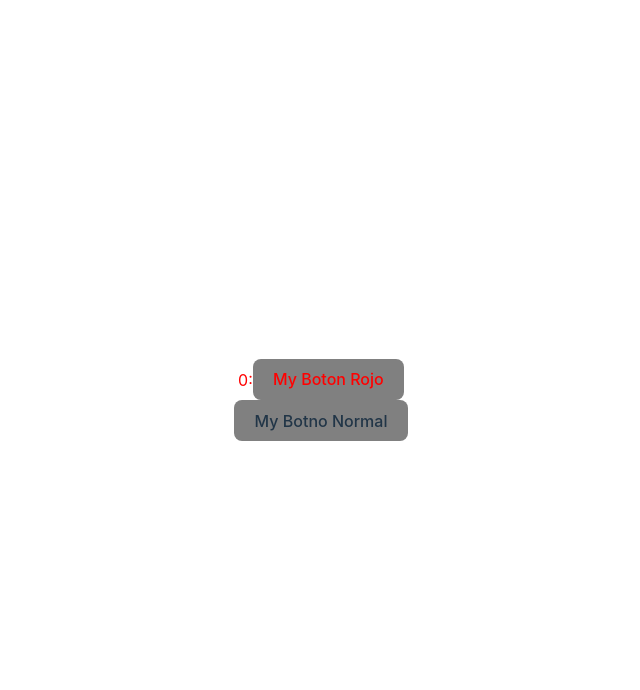
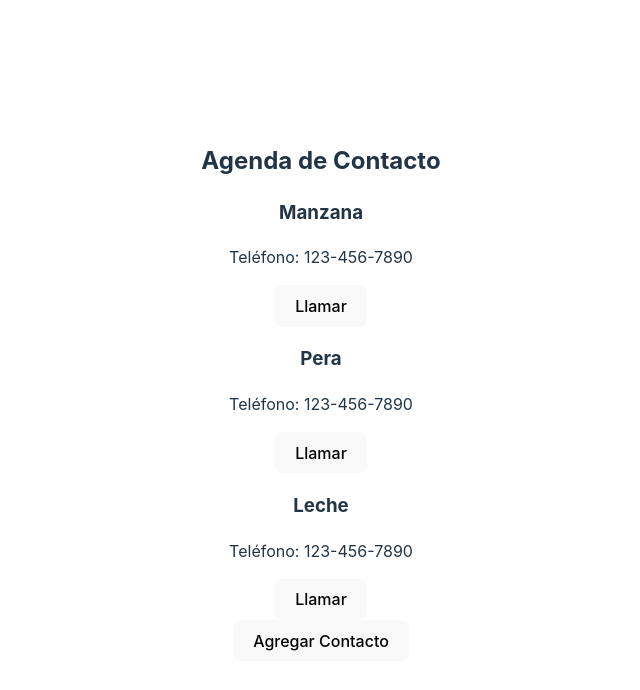
Before and after one commit to Saulrega/reactFundamentals, a React (Vite) app: page / in a window 1280 px wide. Shown: the top 690 px of the page, without its empty margins (319-959 px from the left). Built offline with nearby package versions, Linux system fonts and the light colour scheme.

Commit message:
feat useRef useMemo useCallBack

```diff
--- a/src/App.tsx
+++ b/src/App.tsx
@@ -1,22 +1,15 @@
 import './App.css'
-import { Button } from './components'
-import { ColorRed } from './components/Button/Button';
-import { GlobalProvider } from './context/global.provider';
+import { PhoneBook } from './components'
 
 function App() {
-  const handleClick = () => {
-    console.log("Clic!!!!!!")
-  }
-
-  const dimeHola = () => {
-    alert("Hola!!!!")
-  }
 
   return(
-    <GlobalProvider>
-      <ColorRed><Button parentMethod={dimeHola}>My Boton Rojo </Button></ColorRed>
-      <Button parentMethod={handleClick}>My Botno Normal</Button>
-    </GlobalProvider>
+    <>
+      {/* <BookReader/> */}
+      {/* <FocusInput/> */}
+      {/* <ShoppingCart/> */}
+      <PhoneBook/>
+    </>
   )
 }
 
--- /dev/null
+++ b/src/components/UseMemo/ShoppingCart.tsx
@@ -0,0 +1,67 @@
+import { useMemo, useState } from "react";
+
+ interface Items{
+    id: number;
+    name: string;
+    price: number
+ }
+
+export const ShoppingCart = () => {
+    const [items, setItems] = useState<Items[]>([
+        {
+            id: 1, name: "Manzana", price: 1.5
+        },
+        {
+            id: 2, name: "Pera", price: 2.7
+        },
+        {
+            id: 3, name: "Leche", price: 1.0
+        }
+    ]);
+
+    const [discout, setDiscout] = useState<number>(0)
+
+    const totalCost =useMemo(() =>
+        items.reduce((total, item) => total + item.price, 0),
+        [items]
+    )
+
+    const finalCost = useMemo(() => totalCost - discout ,[totalCost, discout]);
+
+    const addItem = () => {
+        const newItem = {
+            id: items.length + 1,
+            name: `Producto ${items.length + 1}`,
+            price: Math.random() * 5
+        }
+
+        setItems([...items, newItem])
+    }
+
+    return(
+        <div>
+            <h2>Lista de compras</h2>
+
+            <ul>
+                {
+                    items.map(item =>(
+                        <li key={item.id}>
+                            {item.name}: ${item.price.toFixed(2)}
+                        </li>
+                    ))
+                }
+            </ul>
+
+            <p>Costo Total: ${totalCost.toFixed(2)}</p>
+
+            <p>
+                Descuento: $
+                <input type="number" value={discout} onChange={e => setDiscout(parseFloat(e.target.value) || 0)} />
+            </p>
+
+            <p>Costo Final: ${finalCost.toFixed(2)}</p>
+
+            <button onClick={addItem}>Agregar Producto</button>
+        </div>
+    )
+}
--- /dev/null
+++ b/src/components/UseRef/BookReader.tsx
@@ -0,0 +1,46 @@
+import { useRef, useState } from "react"
+
+
+export const BookReader = () => {
+    const currentPageRef = useRef<number>(1);
+    const [ currentPage, setCurrentPage] = useState(1);
+
+    const nextPage = () => {
+        currentPageRef.current += 1;
+        setCurrentPage(currentPageRef.current)
+        console.log(`Avanzaste a la página ${currentPageRef.current}`)
+    }
+
+    const previousPage = () => {
+        if (currentPageRef.current === 1) {
+         console.log(`No se puede retroceder a la página poruqe ya te encuentras en ${currentPageRef.current}`)
+         return;
+        }
+
+        currentPageRef.current -= 1;
+        setCurrentPage(currentPageRef.current)
+        console.log(`Avanzaste a la página ${currentPageRef.current}`)
+    }
+
+    const goToPage = (page: number) => {
+        if (page < 1) {
+            console.log(`No se puede saltar a un valor imposible`)
+            return;
+           }
+
+        currentPageRef.current = page;
+        setCurrentPage(currentPageRef.current)
+        console.log(`Avanzaste a la página ${currentPageRef.current}`)
+    }
+
+    return (
+        <div>
+            <h2>Lectura de libro</h2>
+            <p>Página actual: {currentPageRef.current}</p>
+            <p>Página actual [STATE]: {currentPage}</p>
+            <button onClick={previousPage}>Página anterior</button>
+            <button onClick={nextPage}>Página siguiente</button>
+            <button onClick={() => {goToPage(50)}}>Ir a la pagina 50</button>
+        </div>
+    )
+}
--- /dev/null
+++ b/src/components/UseRef/FocusInput.tsx
@@ -0,0 +1,22 @@
+import { useRef } from "react"
+
+
+export const FocusInput = () => {
+    const inputRef = useRef<HTMLInputElement>(null)
+
+    const handleButtonClick = () => {
+        if(!inputRef.current){
+            console.log('No existe la referencia al elemento')
+            return
+        }
+
+        inputRef.current.focus();
+    }
+
+    return(
+        <div>
+            <input ref={inputRef} type="text" placeholder="Escribe algo aquí" />
+            <button onClick={handleButtonClick}>Enfocar en el input</button>
+        </div>
+    )
+}
--- /dev/null
+++ b/src/components/UseRef/index.ts
@@ -0,0 +1,2 @@
+export * from './BookReader';
+export * from './FocusInput';
--- a/src/components/index.ts
+++ b/src/components/index.ts
@@ -1 +1,4 @@
-export * from "./Button/Button"
+export * from './Button/Button';
+export * from './UseMemo/ShoppingCart';
+export * from './UseRef/';
+export * from './useCallBack/PhoneBook';
--- /dev/null
+++ b/src/components/useCallBack/PhoneBook.tsx
@@ -0,0 +1,74 @@
+import { memo, useCallback, useState } from "react";
+
+interface Contact {
+  id: number;
+  name: string;
+  phone: string;
+}
+
+interface ContactProps {
+  contact: Contact;
+  onCall: (phone: string) => void;
+}
+
+// EL uso de memo es opcional
+
+const ContactCard = memo(({ contact, onCall }: ContactProps) => {
+  console.log(`Renderizando contacto ${contact.name}`);
+
+  return (
+    <div>
+      <h3>{contact.name}</h3>
+      <p>Teléfono: {contact.phone}</p>
+      <button onClick={() => onCall(contact.name)}>Llamar</button>
+    </div>
+  );
+});
+
+export const PhoneBook = () => {
+  const [contacts, setContacts] = useState<Contact[]>([
+    {
+      id: 1,
+      name: "Manzana",
+      phone: "123-456-7890",
+    },
+    {
+      id: 2,
+      name: "Pera",
+      phone: "123-456-7890",
+    },
+    {
+      id: 3,
+      name: "Leche",
+      phone: "123-456-7890",
+    },
+  ]);
+
+  const [log, setLog] = useState<string>("");
+
+  const makeCall = useCallback(
+    (name: string) => setLog(`Llamando al ${name}`),
+    []
+  );
+
+  const addContact = () => {
+    const newContact = {
+      id: contacts.length + 1,
+      name: `Contacto ${contacts.length + 1}`,
+      phone: `${Math.floor(10000000000 + Math.random() * 9000000000)}`,
+    };
+
+    setContacts([...contacts, newContact]);
+  };
+
+  return (
+    <div>
+      <h2>Agenda de Contacto</h2>
+      {contacts.map((contact) => (
+        <ContactCard key={contact.id} contact={contact} onCall={makeCall} />
+      ))}
+      <button onClick={addContact}>Agregar Contacto</button>
+      <p>{log}</p>
+    </div>
+  );
+};
```
